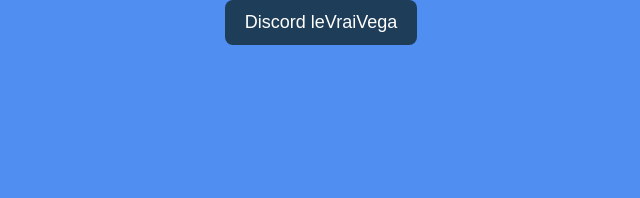
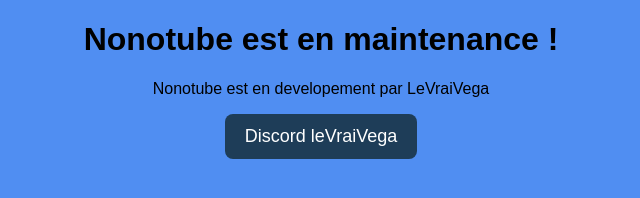
Before and after one commit to Nonoletrux/Monsite, a plain HTML site: page index.html in a window 1280 px wide. Shown: the whole page, without its empty margins (319-959 px from the left). Drawn offline with Linux system fonts and the light colour scheme.

Commit message:
Update index.html

```diff
--- a/index.html
+++ b/index.html
@@ -7,6 +7,8 @@
     <link rel="stylesheet" href="style.css">
 </head>
 <body>
+    <h1>Nonotube est en maintenance !</h1>
+    <p>Nonotube est en developement par LeVraiVega</p>
     <!-- Lien autour du bouton pour redirection -->
     <a href="https://discord.com/channels/@me/1283065558404698176" target="_blank">
         <button>Discord leVraiVega</button>
```
